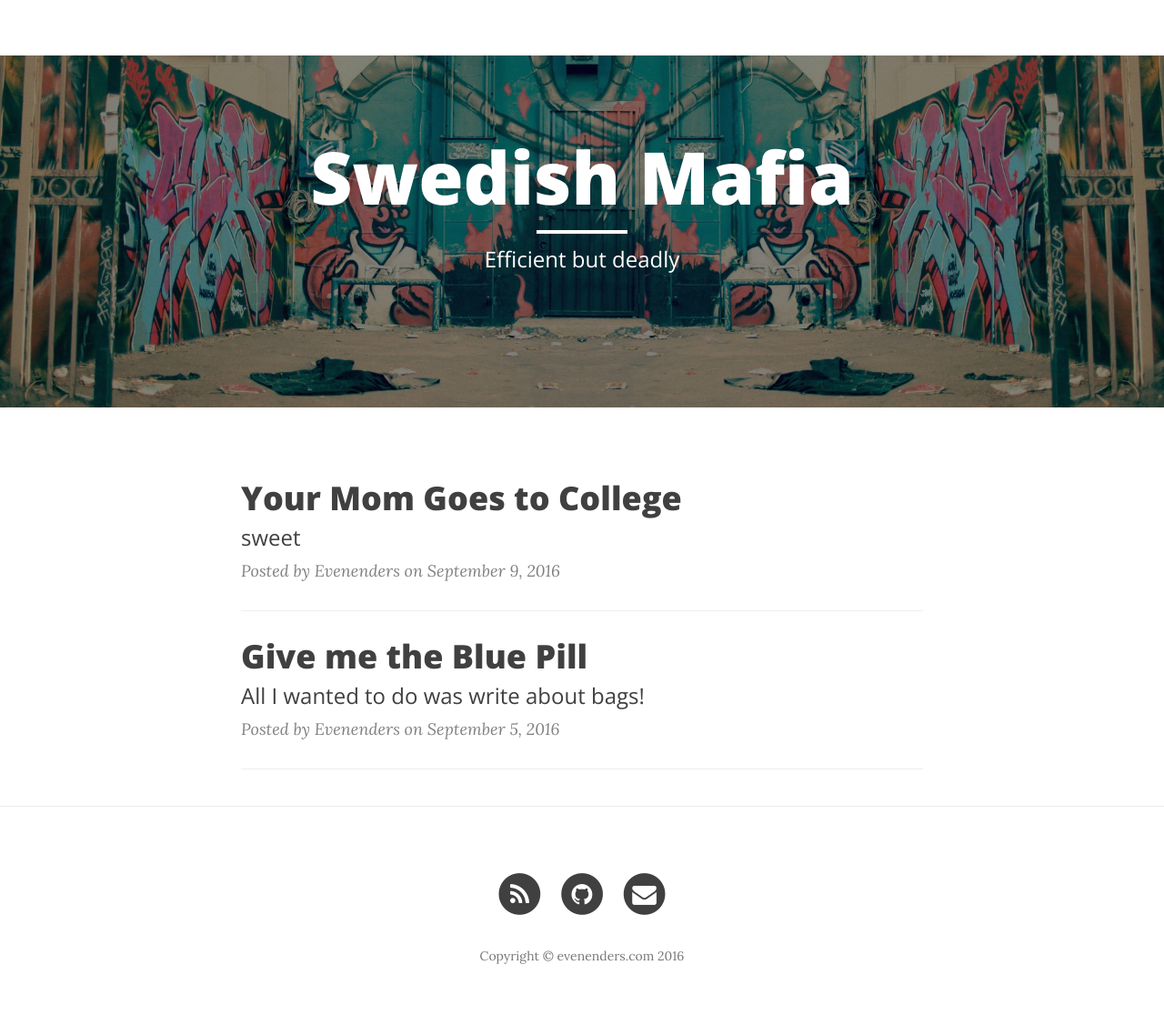
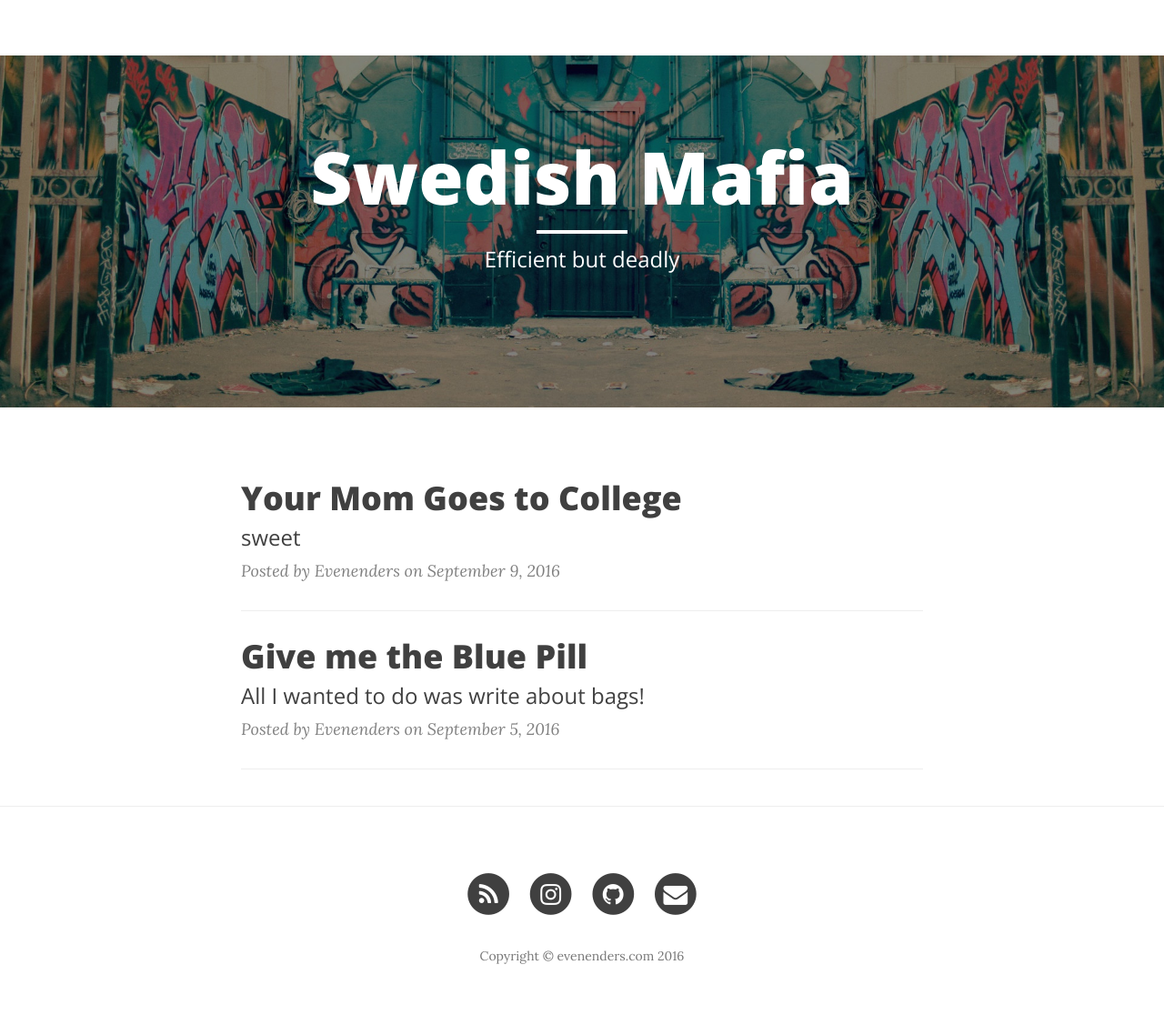
Before and after one commit to evenenders/evenenders.github.io, a Jekyll site: the page built from index.html, in a window 1280 px wide. Shown: the whole page at 91% size. Built offline with Jekyll 4.4.1, drawn with Linux system fonts in a browser that asks for light colours; nearby versions of some CDN libraries; the list of posts is cut into pages by our own code.

Commit message:
add instagram button to footer

```diff
--- a/_config.yml
+++ b/_config.yml
@@ -8,6 +8,7 @@
 url: "http://evenenders.com"
 github_username:  evenenders
 email_username:  evenenders@gmail.com
+instagram_username: evenenders
 #facebook_username:  StartBootstrap
 #twitter_username: SBootstrap
 
--- a/_includes/footer.html
+++ b/_includes/footer.html
@@ -12,6 +12,16 @@
                             </span>
                         </a>
                     </li>
+                    {% if site.instagram_username %}
+                    <li>
+                        <a href="https://instagram.com/{{ site.instagram_username }}">
+                          <span class="fa-stack fa-lg">
+                            <i class="fa fa-circle fa-stack-2x"></i>
+                            <i class="fa fa-instagram fa-stack-1x fa-inverse"></i>
+                          </span>
+                        </a>
+                    </li>
+                    {% endif %}
                     {% if site.twitter_username %}
                     <li>
                         <a href="https://twitter.com/{{ site.twitter_username }}">
```
